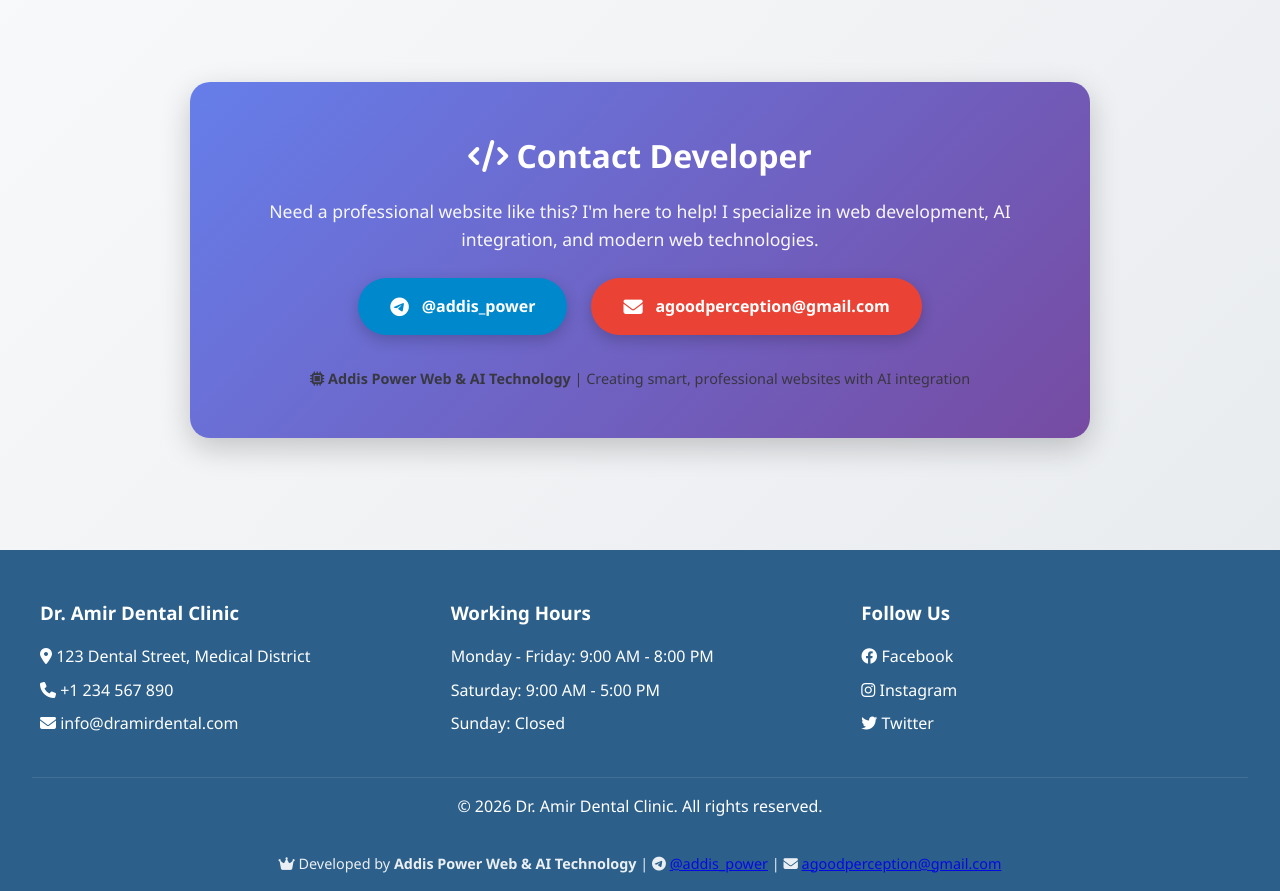
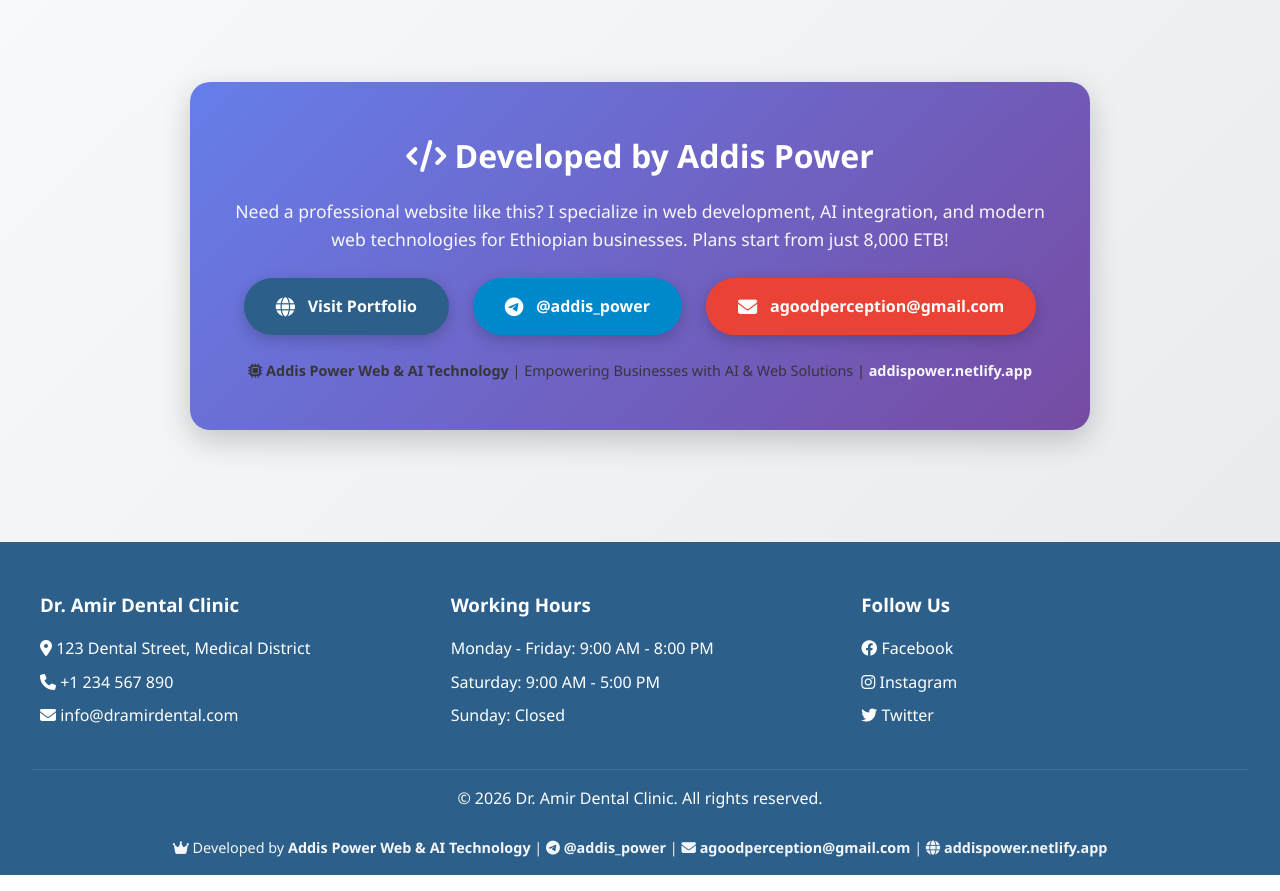
Before and after one commit to Makepure/amirdentakchlinc, a plain HTML site: page index.html in a window 1280 px wide. Shown: the part 3700-4591 px from the top of the page. Drawn offline with Linux system fonts and the light colour scheme.

Commit message:
Update index.html

```diff
--- a/index.html
+++ b/index.html
@@ -584,6 +584,7 @@
             justify-content: center;
             gap: 1.5rem;
             flex-wrap: wrap;
+            margin-bottom: 1.5rem;
         }
 
         .contact-btn {
@@ -619,10 +620,25 @@
             color: white;
         }
 
+        .contact-btn.portfolio {
+            background: #2c5f8a;
+            color: white;
+        }
+
         .developer-credit {
-            margin-top: 2rem;
+            margin-top: 1.5rem;
             font-size: 0.9rem;
-            opacity: 0.9;
+            opacity: 0.95;
+        }
+
+        .developer-credit a {
+            color: white;
+            text-decoration: none;
+            font-weight: bold;
+        }
+
+        .developer-credit a:hover {
+            text-decoration: underline;
         }
 
         @media (max-width: 768px) {
@@ -785,9 +801,12 @@
     <!-- Developer Contact Section -->
     <section id="developer" class="form-section">
         <div class="developer-contact">
-            <h3><i class="fas fa-code"></i> Contact Developer</h3>
-            <p>Need a professional website like this? I'm here to help! I specialize in web development, AI integration, and modern web technologies.</p>
+            <h3><i class="fas fa-code"></i> Developed by Addis Power</h3>
+            <p>Need a professional website like this? I specialize in web development, AI integration, and modern web technologies for Ethiopian businesses. Plans start from just 8,000 ETB!</p>
             <div class="contact-buttons">
+                <a href="https://addispower.netlify.app/" target="_blank" class="contact-btn portfolio">
+                    <i class="fas fa-globe"></i> Visit Portfolio
+                </a>
                 <a href="https://t.me/addis_power" target="_blank" class="contact-btn telegram">
                     <i class="fab fa-telegram"></i> @addis_power
                 </a>
@@ -796,7 +815,8 @@
                 </a>
             </div>
             <div class="developer-credit">
-                <i class="fas fa-microchip"></i> <strong>Addis Power Web & AI Technology</strong> | Creating smart, professional websites with AI integration
+                <i class="fas fa-microchip"></i> <strong>Addis Power Web & AI Technology</strong> | Empowering Businesses with AI & Web Solutions |
+                <a href="https://addispower.netlify.app/" target="_blank">addispower.netlify.app</a>
             </div>
         </div>
     </section>
@@ -827,7 +847,8 @@
             <div class="developer-credit">
                 <i class="fas fa-crown"></i> Developed by <strong>Addis Power Web & AI Technology</strong> |
                 <i class="fab fa-telegram"></i> <a href="https://t.me/addis_power" target="_blank">@addis_power</a> |
-                <i class="fas fa-envelope"></i> <a href="mailto:agoodperception@gmail.com">agoodperception@gmail.com</a>
+                <i class="fas fa-envelope"></i> <a href="mailto:agoodperception@gmail.com">agoodperception@gmail.com</a> |
+                <i class="fas fa-globe"></i> <a href="https://addispower.netlify.app/" target="_blank">addispower.netlify.app</a>
             </div>
         </div>
     </footer>
```
